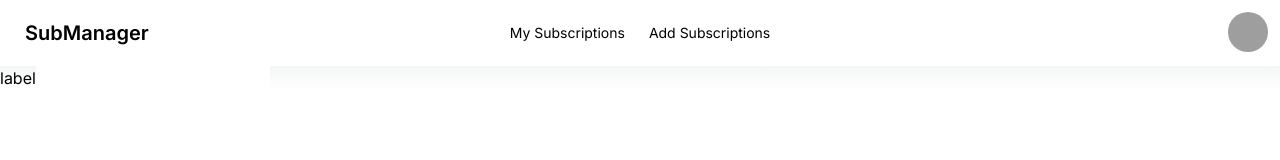
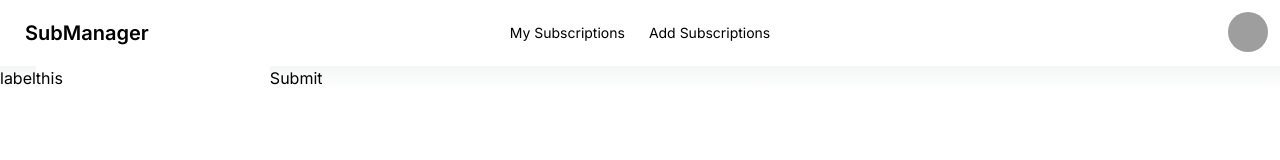
Before and after one commit to AbhinavParbhakar/developED-2023, a Next.js app in the folder front-end/subscription-manager/: page /testing in a window 1280 px wide. Shown: the top 160 px of the page. Built offline with nearby package versions, Linux system fonts and the light colour scheme; grey boxes are pictures that could not be loaded.

Commit message:
fixed layout issue

```diff
--- a/front-end/subscription-manager/app/layout.tsx
+++ b/front-end/subscription-manager/app/layout.tsx
@@ -16,9 +16,11 @@ export default function RootLayout({
   children: React.ReactNode
 }) {
   return (
-    <div>
-      <Navbar/>
-      <body className={inter.className}>{children}</body>
-    </div>
+    <html>
+      <body className={inter.className}>
+        <Navbar/>
+        {children}
+        </body>
+    </html>
   )
 }
--- a/front-end/subscription-manager/app/testing/page.tsx
+++ b/front-end/subscription-manager/app/testing/page.tsx
@@ -1,8 +1,19 @@
+'use client'
+
+
+
 export default function testing(){
+
+
     return (
-        <div>
+        <form onSubmit={(e) => {
+                e.preventDefault()
+                console.log(e.target)
+            }
+            }>
             <label >label</label>
-            <input type="text" onChange={(e) => {console.log(e.target.value)} }/>
-        </div>
+            <input defaultValue="this" type="text" name="this_one" />
+            <button type="submit">Submit</button>
+        </form>
     )
 }
```
